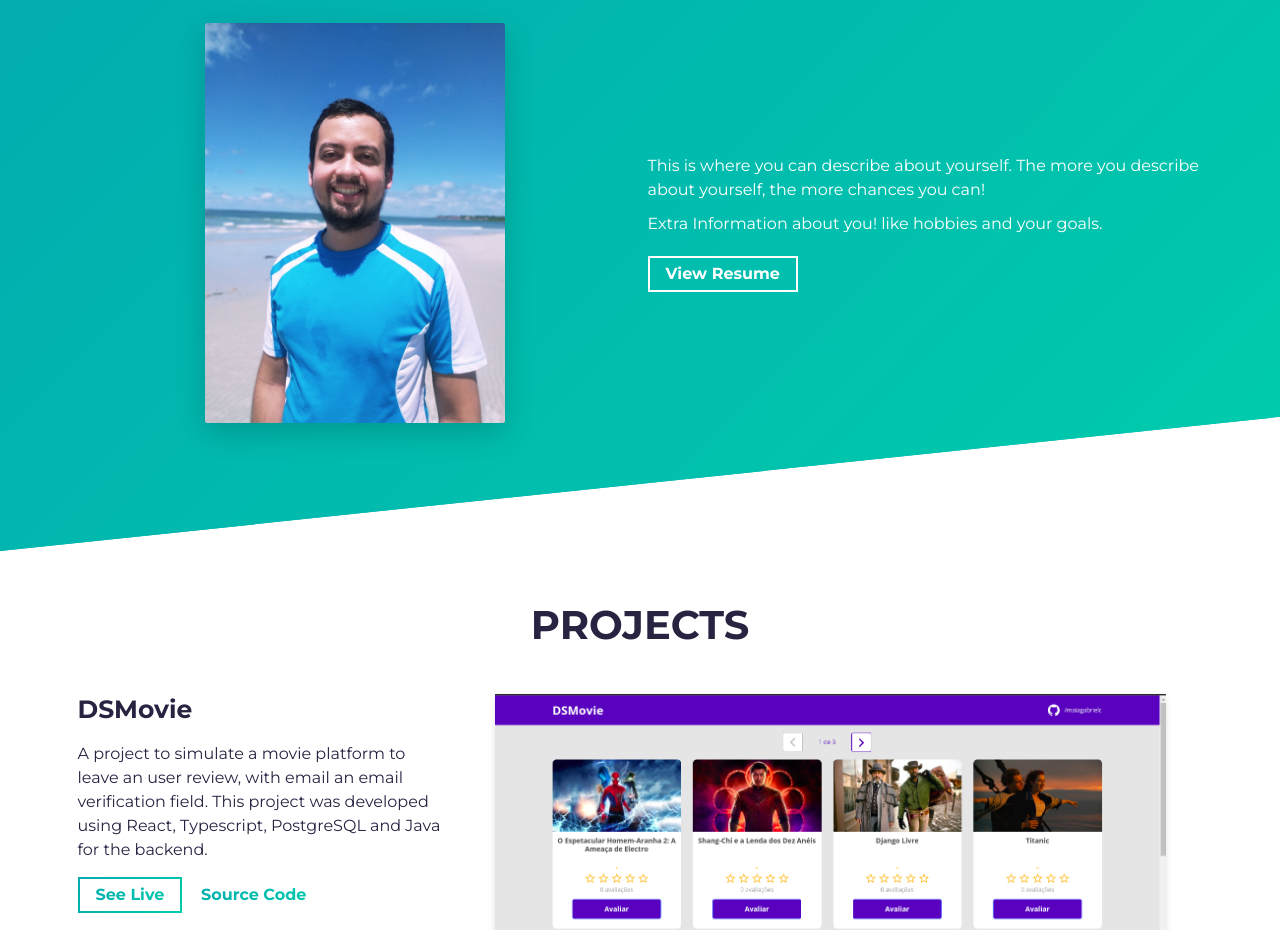
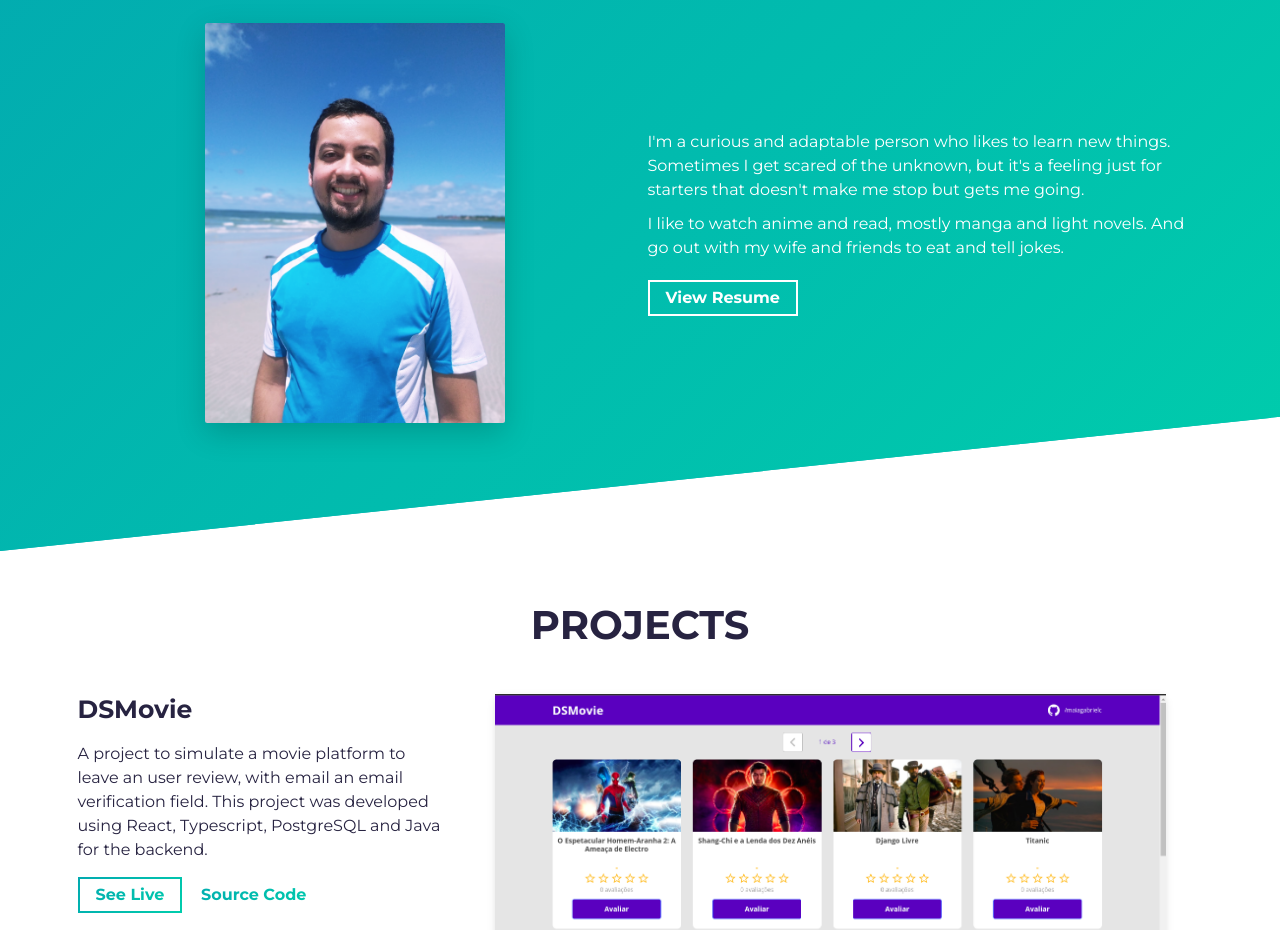
Before and after one commit to maiagabrielc/maiagabrielc.github.io, a website built with Parcel: page src/index.html in a window 1280 px wide. Shown: the part 920-1850 px from the top of the page. Built offline with nearby package versions, Linux system fonts and the light colour scheme.

Commit message:
added description

```diff
--- a/src/index.html
+++ b/src/index.html
@@ -65,11 +65,10 @@
           <div class="col-md-6 col-sm-12">
             <div class="about-wrapper__info load-hidden">
               <p class="about-wrapper__info-text">
-                This is where you can describe about yourself. The more you
-                describe about yourself, the more chances you can!
+                I'm a curious and adaptable person who likes to learn new things. Sometimes I get scared of the unknown, but it's a feeling just for starters that doesn't make me stop but gets me going.
               </p>
               <p class="about-wrapper__info-text">
-                Extra Information about you! like hobbies and your goals.
+                I like to watch anime and read, mostly manga and light novels. And go out with my wife and friends to eat and tell jokes.
               </p>
               <span class="d-flex mt-3">
                 <a
```
